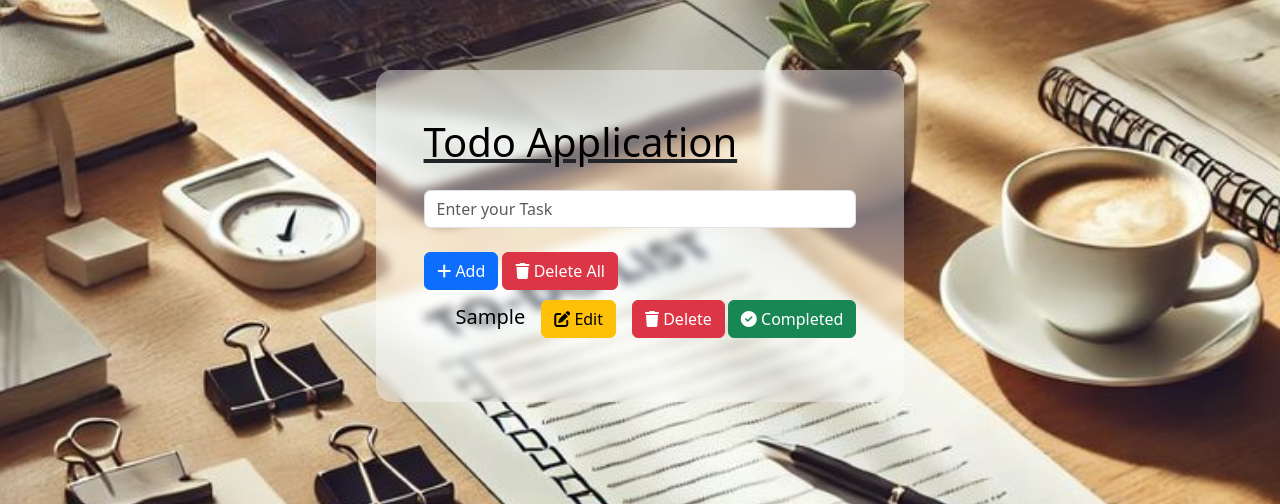
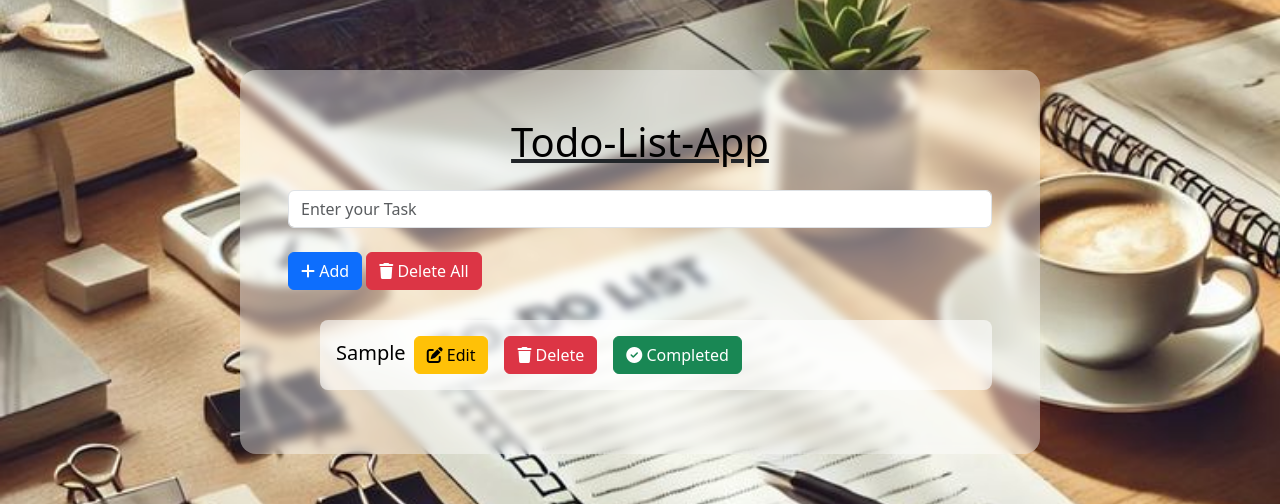
Before and after one commit to WaqarAhmed9897/Todolist-DOM, a plain HTML site: page index.html in a window 1280 px wide. Both pictures are taken after typing "Sample" into the empty fields and a click on the button "Add". Shown: the part 130-634 px from the top of the page. Drawn offline with nearby package versions, Linux system fonts and the light colour scheme.

Commit message:
Todo-App Completed

```diff
--- a/app.js
+++ b/app.js
@@ -16,18 +16,17 @@ function add() {
     var editButton = document.createElement("button")
     editButton.innerHTML = '<i class="fas fa-edit"></i> Edit'
     editButton.setAttribute('onClick', 'edit(this)')
-    editButton.setAttribute('class', 'btn btn-warning mx-3')
+    editButton.setAttribute('class', 'btn btn-warning mx-2')
     // Create Delete Button
     var deleteButton = document.createElement("button")
     deleteButton.innerHTML = '<i class="fas fa-trash"></i> Delete'
     deleteButton.setAttribute('onClick', 'deletetodo(this)')
-    deleteButton.setAttribute('class', 'btn btn-danger')
+    deleteButton.setAttribute('class', 'btn btn-danger mx-2')
 
     //Create Completed Button
     var completeButton = document.createElement("button")
     completeButton.innerHTML = '<i class="fas fa-check-circle"></i> Completed'
-    completeButton.setAttribute('class', 'btn btn-success')
-    completeButton.style.marginLeft = '3px'
+    completeButton.setAttribute('class', 'btn btn-success mx-2')
     completeButton.setAttribute('onClick', 'completedtodo(this)')
 
 
@@ -54,9 +53,5 @@ function deleteAll() {
     parentList.innerHTML = ""
 }
 function completedtodo(ele) {
-    // console.log(ele.previousSibling.previousSibling.previousSibling);
-    // ele.previousSibling.previousSibling.previousSibling
-    // btn.parentNode.className = "liLine";
     ele.parentNode.className = 'lilist'
-
 }
--- a/index.html
+++ b/index.html
@@ -4,7 +4,7 @@
 <head>
     <meta charset="UTF-8">
     <meta name="viewport" content="width=device-width, initial-scale=1.0">
-    <title>Document</title>
+    <title>TODO-APPLICATION</title>
     <link rel="stylesheet" href="style.css">
     <link href="https://cdn.jsdelivr.net/npm/bootstrap@5.3.5/dist/css/bootstrap.min.css" rel="stylesheet"
         integrity="sha384-SgOJa3DmI69IUzQ2PVdRZhwQ+dy64/BUtbMJw1MZ8t5HZApcHrRKUc4W0kG879m7" crossorigin="anonymous">
@@ -14,7 +14,8 @@
 <body>
     <div id="main-container" class="d-flex justify-content-center align-content-center gap-5">
         <div id="Box-1" class="p-5 rounded-4">
-            <u><h1 class="mb-4">Todo Application</h1></u>
+
+           <center> <u><h1 class="mb-4">Todo-List-App</h1></u></center>
             <input id="input" class="form-control" placeholder="Enter your Task" type="text"><br>
             <button class="btn btn-primary" onclick="add()"><i class="fas fa-plus"></i></i> Add</button>
             <button class="btn btn-danger" onclick="deleteAll() "><i class="fas fa-trash"></i> Delete All</button>
--- a/style.css
+++ b/style.css
@@ -1,51 +1,50 @@
-*{
+* {
     margin: 0;
     padding: 0;
     box-sizing: border-box;
 }
-body{
-    /* background-image: linear-gradient(to top, #cc208e 0%, #6713d2 100%); */
+
+body {
     background-image: url(./assets/img-1.jpg);
     background-size: cover;
     background-position: center;
     background-repeat: no-repeat;
 }
-#main-container{
+
+#main-container {
+    /* width: 400px; */
     padding-top: 200px;
-    /* height: 100vh; */
-    gap: 100px !important;
 }
-#Box-1{
-    /* filter: drop-shadow(0.35rem 0.35rem 0.4rem rgba(0, 0, 0, 0.5)); */
+
+#Box-1 {
+    width: 800px;
     background-color: rgba(255, 255, 255, 0.4);
-  -webkit-backdrop-filter: blur(5px);
-  backdrop-filter: blur(5px);
-    /* border: red solid 2px; */
-    /* height: 250px; */
-    /* width: 500px; */
+    -webkit-backdrop-filter: blur(5px);
+    backdrop-filter: blur(5px);
 }
-#Box-1 h1{
-    color:black
+
+#Box-1 h1 {
+    color: black
 }
-ul > li{
-    margin-top: 10px;
-    /* filter: drop-shadow(0.35rem 0.35rem 0.4rem rgba(0, 0, 0, 0.5)); */
+
+ul>li {
+    margin-top: 10px !important;
 }
-/* #parent{
-    background: #6713d2;
-} */
-/* #parentList{
-    border-radius: 20px;
-    padding: 120px;
-    border: 2px solid black;
-    list-style-type: none;
-} */
-.list{
+
+.list {
+    padding: 1rem;
+    border-radius: 8px;
+    background-color: rgba(255, 255, 255, 0.6);
     color: black;
     font-size: 20px;
     list-style-type: none;
+    margin-top: 30px !important;
 }
-.lilist{
+
+.lilist {
+    padding: 1rem;
+    border-radius: 8px;
+    background-color: rgba(255, 255, 255, 0.6);
     font-size: 20px;
     list-style-type: none;
     text-decoration: line-through;
```
